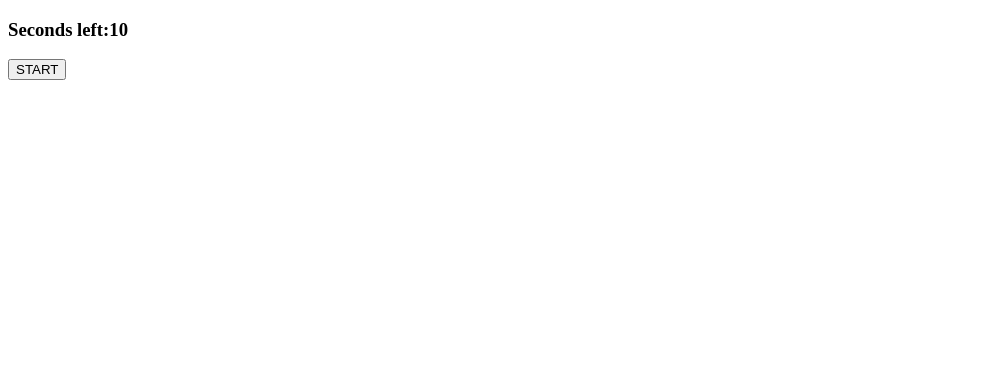
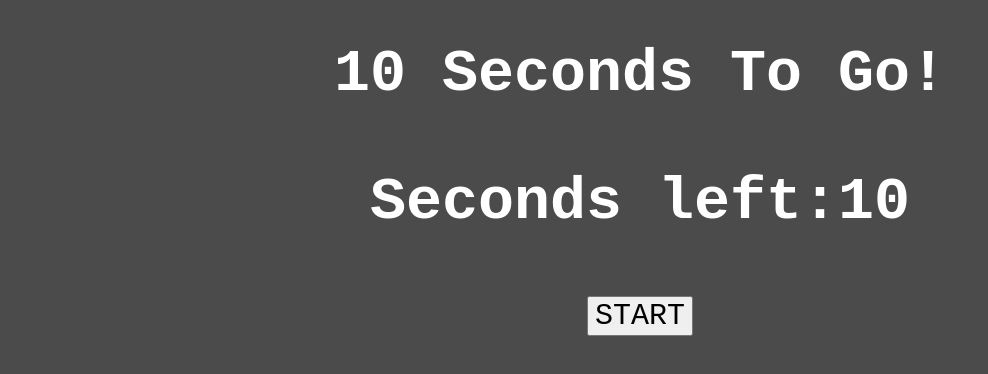
Before and after one commit to ajb-archive-account/super-basic-countdown-timer, a plain HTML site: page index.html in a window 1280 px wide. Shown: the whole page, without its empty margins (0-988 px from the left). Drawn offline with Linux system fonts and the light colour scheme.

Commit message:
added some styling

```diff
--- a/index.html
+++ b/index.html
@@ -2,11 +2,13 @@
 <html>
 <head>
   <meta charset="utf-8">
-  <title>A Simple Countdown Timer</title>
+  <title>10 Second Countdown Timer</title>
   <link rel="stylesheet" href="style.css">
   <script src="app.js"></script>
 </head>
 <body>
+
+<h1>10 Seconds To Go!</h1>
 
 <h3>Seconds left:<span id="time-left">10</span></h3>
 <button id="start-button">START</button>
--- a/style.css
+++ b/style.css
@@ -0,0 +1,18 @@
+h1, h3 {
+  font-family: monospace;
+  font: courier;
+  font-size: 60px;
+  color: #fff;
+}
+
+button {
+  font-family: monospace;
+  font: courier
+  text-align: center;
+  font-size: 30px;
+}
+
+body {
+  background: #4b4b4c;
+  text-align: center;
+}
```
